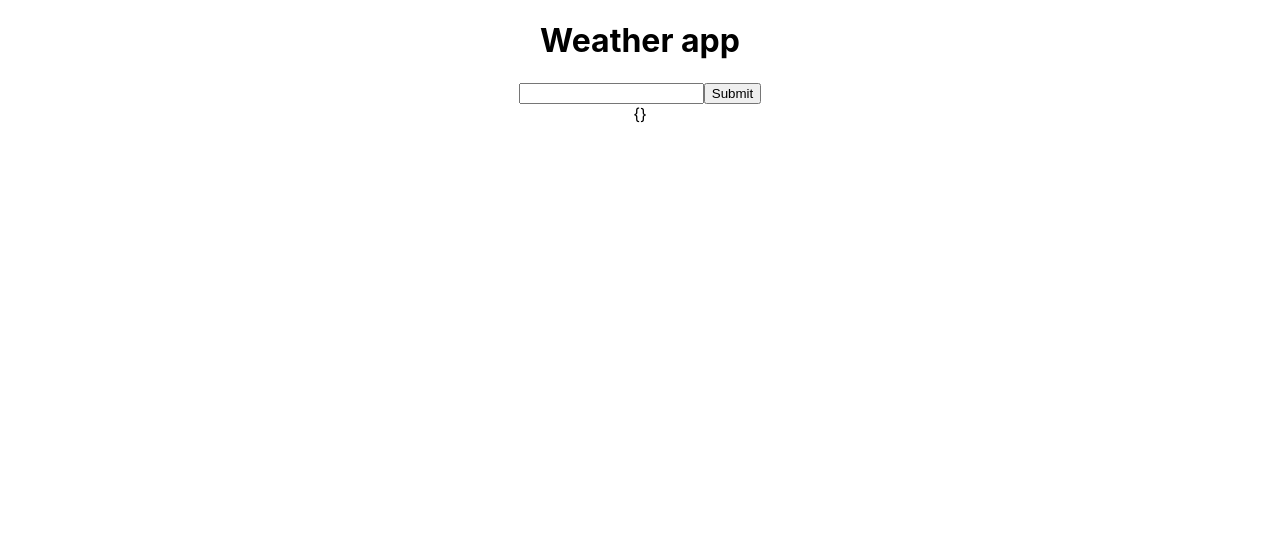
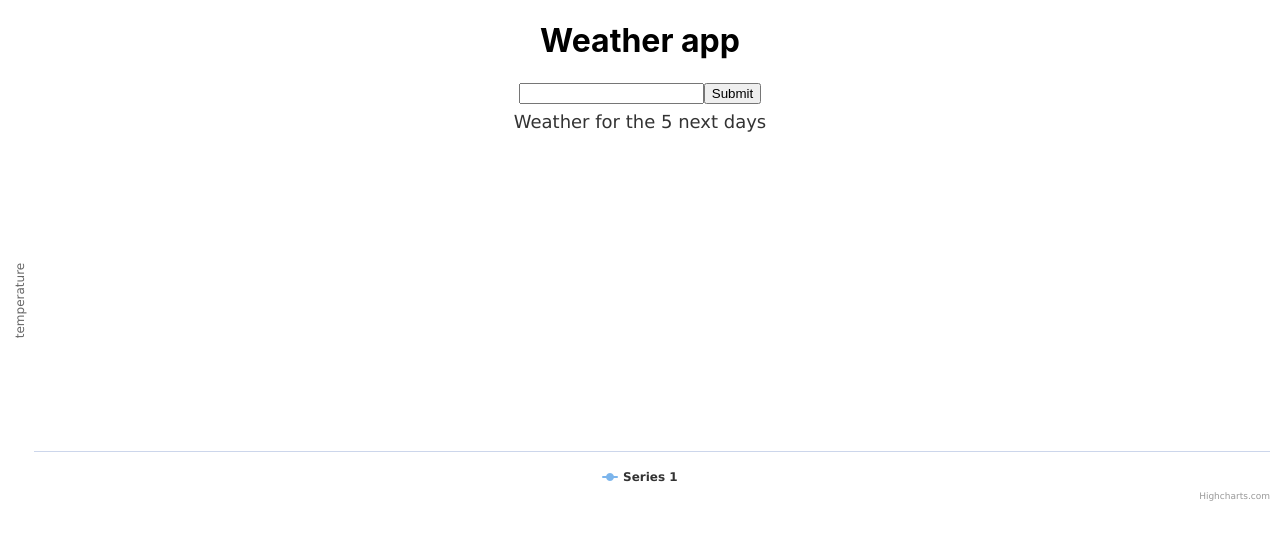
Before and after one commit to jeanmaFarina/react-weather, a React (Create React App) app in the folder weather-app/: page / in a window 1280 px wide. Shown: the top 540 px of the page. Built offline with nearby package versions, Linux system fonts and the light colour scheme.

Commit message:
added chart

```diff
--- a/weather-app/package.json
+++ b/weather-app/package.json
@@ -4,6 +4,7 @@
   "private": true,
   "dependencies": {
     "cra-template-typescript": "1.1.3",
+    "highcharts-react-official": "^3.1.0",
     "react": "^18.0.0",
     "react-dom": "^18.0.0",
     "react-scripts": "5.0.0"
--- a/weather-app/src/App.tsx
+++ b/weather-app/src/App.tsx
@@ -1,14 +1,62 @@
-import React,{useState} from 'react';
+import React,{useState,useEffect} from 'react';
 import './App.css';
 import Search from './Search.tsx'
+import Highcharts from 'highcharts'
+import HighchartsReact from 'highcharts-react-official'
+
+interface DataWeather{
+  list: {
+    dt: number
+      main: {
+        temp: number
+        feels_like: number
+        temp_min: number
+        temp_max: number
+        pressure: number
+        sea_level: number
+        grnd_level: number
+        humidity: number
+        temp_kf: number
+      }
+  }[]
+
+}
 
 function App() {
-  const [weather,setWeather] = useState({})
+  const [weather,setWeather] = useState<DataWeather>()
+  const dataTemp: Highcharts.SeriesOptionsType[] = []
+  const [options,setOptions ]= useState<Highcharts.Options>({
+    title: {
+        text: 'Weather for the 5 next days'
+    },
+    xAxis: {
+      type: 'datetime'
+    },
+    yAxis: {
+      title: {
+          text: 'temperature'
+      }
+    },
+    series: [{type:'line',data:[]}]
+  })
+  useEffect(()=>{
+    if(weather !== undefined){
+      weather.list.forEach(element => {
+        dataTemp.push([element.dt*1000,element.main.temp])
+
+        setOptions((x):Highcharts.Options=>({...x,series:{data : dataTemp}}))
+        console.log(options)
+      })
+    }
+  },[weather])
   return (
     <div className="App">
       <h1>Weather app</h1>
       <Search setWeather={setWeather}/>
-      <div>{JSON.stringify(weather)}</div>
+      <HighchartsReact
+        highcharts={Highcharts}
+        options={options}
+      />
     </div>
   );
 }
```
Also changed, not shown: 1 other file (tests, documents, lock files or other folders).
